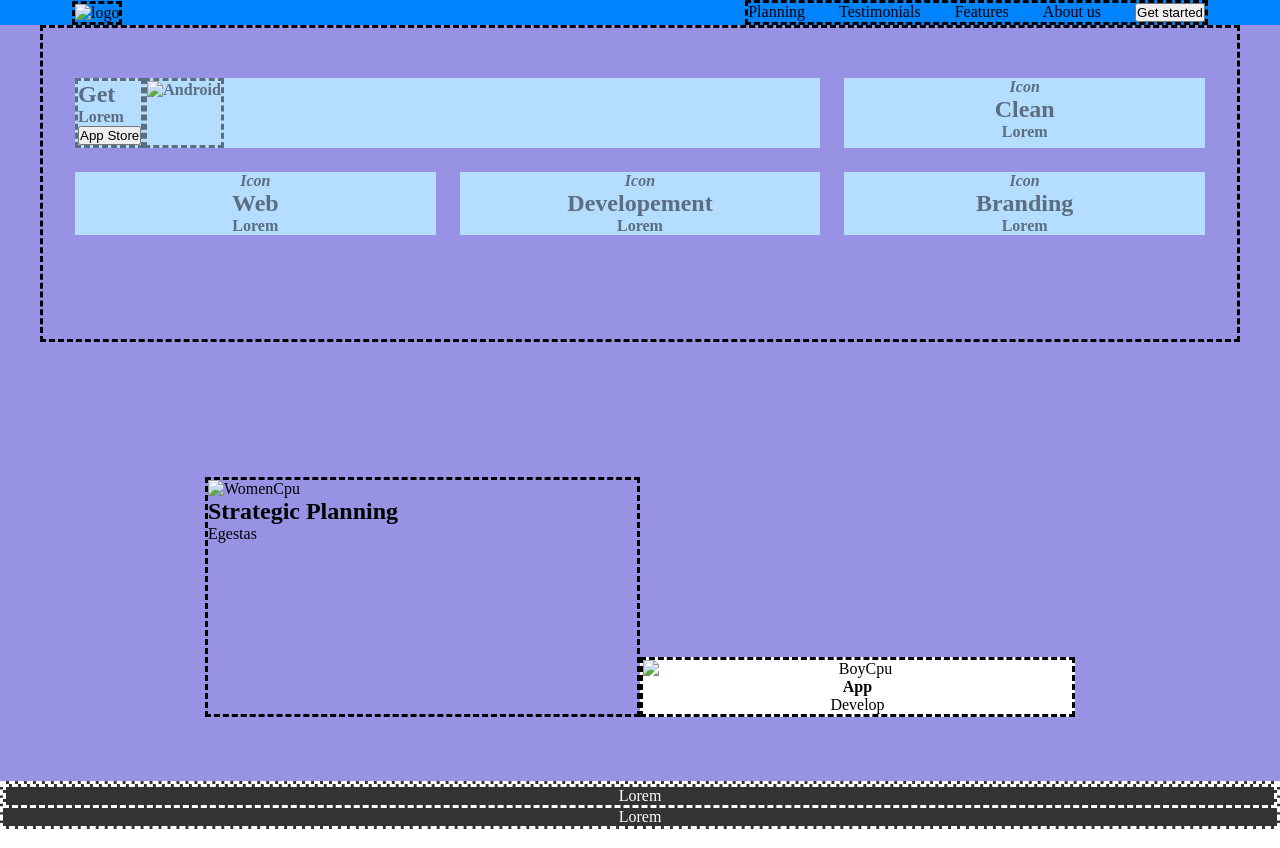
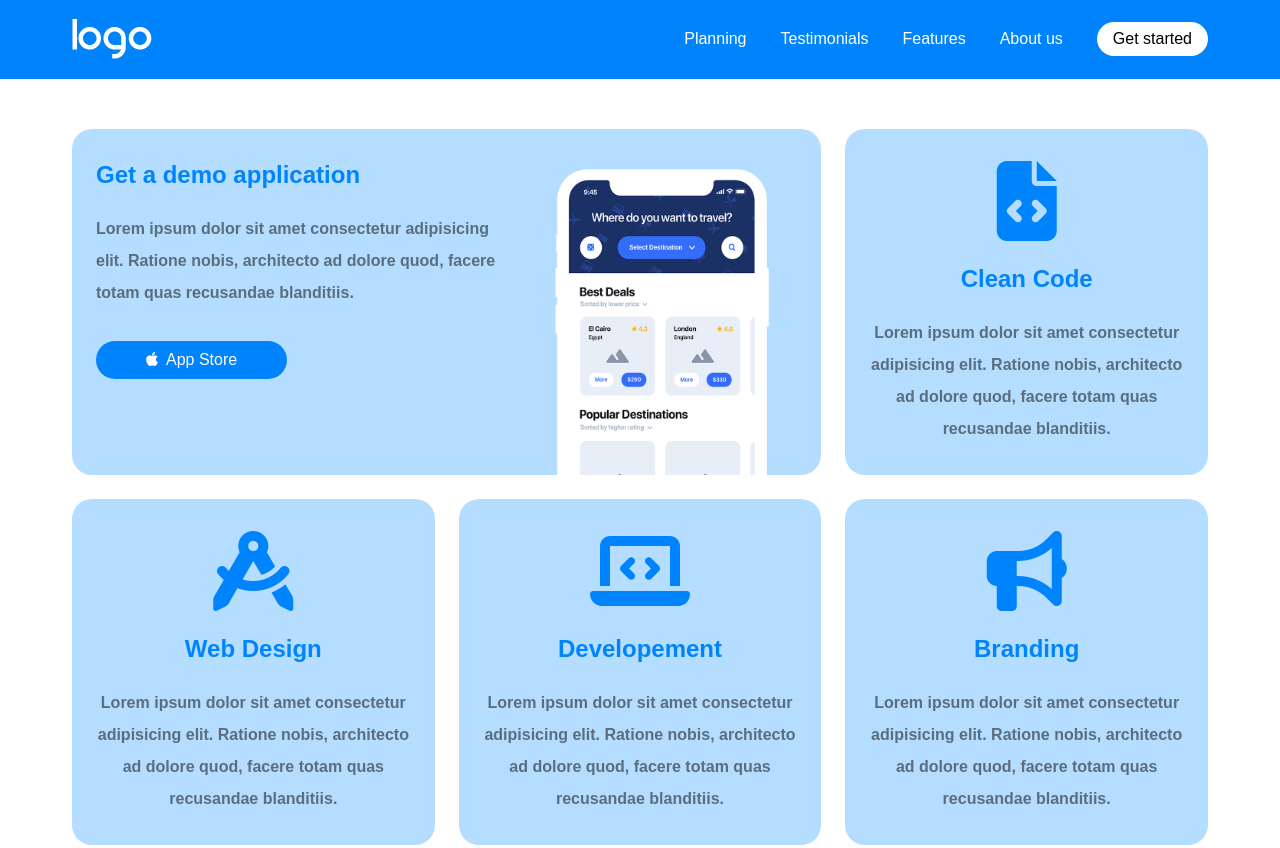
Before and after one commit to WebGCDev/htmlcss-responsive-layout, a plain HTML site: page index.html in a window 1280 px wide. Shown: the top 848 px of the page. Drawn offline with Linux system fonts and the light colour scheme.

Commit message:
feat:add header& section core business des-tab-cel

```diff
--- a/css/style.css
+++ b/css/style.css
@@ -5,6 +5,7 @@ Reset
 */
 
 * {
+  font-family: 'PT+Sans', sans-serif;
   margin: 0;
   padding: 0;
   box-sizing: border-box;
@@ -25,6 +26,11 @@ ul {
 
 section:nth-of-type(even) {
   background-color: var(--bluebell);
+}
+
+button {
+  background-color: unset;
+  border: unset;
 }
 
 /*
@@ -49,7 +55,13 @@ Debug
 */
 
 .col {
-  border-style: dashed;
+  /* border-style: dashed; */
+}
+
+.btn {
+  padding: 8px 16px;
+  border-radius: 20px;
+  background-color: white;
 }
 
 /*
@@ -73,7 +85,7 @@ Common
   align-self: stretch;
 }
 
-section {
+section:nth-of-type(even) {
   background-color: var(--bluebell);
 }
 
@@ -92,19 +104,29 @@ Header
 header .container {
   align-items: center;
   justify-content: space-between;
+  padding-top: 19px;
+  padding-top: 19px;
 }
 
 header {
   background-color: var(--blue);
+  padding-bottom: 20px;
 }
 
 header .container ul {
+  color: white;
   gap: 34px;
+  align-items: center;
 }
 
 header .container .col .bars {
   color: white;
   display: none;
+  font-size: 1.25rem;
+}
+
+header .container .btn {
+  font-size: 1rem;
 }
 
 /*
@@ -116,26 +138,71 @@ Main
 /* Sezione core-business */
 
 .core-business .container {
-  flex-direction: column;
+  flex-wrap: wrap;
   padding: 50px 32px 104px;
-  border-style: dashed;
+  gap: 24px;
+  /* border-style: dashed; */
 }
 
-.core-business .container .row,
-.core-business .container {
-  gap: 24px;
-}
-
-.core-business .container .row .element {
+.core-business .container .element {
   color: var(--wedgewood);
   background-color: var(--cornflowerblue);
   text-align: center;
   font-weight: bold;
+  border-radius: 20px;
+  padding: 32px 24px 30px;
 }
 
-.core-business .container .row:first-child .element:first-child {
+.core-business .container .element:first-child {
   text-align: start;
   flex-grow: 1;
+}
+
+.core-business .container .element p {
+  line-height: 2rem;
+}
+
+.core-business .container .element h2 {
+  font-size: 24px;
+  margin-bottom: 24px;
+  color: var(--blue);
+}
+
+.core-business .container .element i {
+  padding-bottom: 24px;
+  font-size: 80px;
+  color: var(--blue);
+}
+
+.core-business .container:first-child .element:first-child {
+  text-align: start;
+  padding-bottom: 0;
+  width: calc(((100% - 48px) / 3) * 2 + 24px);
+}
+
+.core-business .container:first-child .element:first-child .col.sx {
+  padding-bottom: 62px;
+  padding-right: 28px;
+}
+
+.core-business .container:first-child .element:first-child .col.sx button {
+  color: white;
+  background-color: var(--blue);
+  padding: 10px 50px;
+  font-size: inherit;
+  margin-top: 32px;
+}
+
+.core-business .container:first-child .element:first-child .col.sx button i {
+  color: white;
+  font-size: inherit;
+  padding-bottom: 0;
+  padding-right: 8px;
+}
+
+.core-business.container:first-child .element:first-child .col.dx {
+  padding-right: 54px;
+  align-items: flex-end;
 }
 
 /* Fine Sezione core-business */
@@ -165,7 +232,7 @@ Footer
 */
 
 footer .credits p:first-child {
-  border-style: dashed;
+  /* border-style: dashed; */
 }
 
 footer {
@@ -176,7 +243,7 @@ footer {
 footer .credits {
   color: white;
   text-align: center;
-  border-style: dashed;
+  /* border-style: dashed; */
 }
 
 /*
@@ -196,8 +263,16 @@ Media Queries
     display: none;
   }
 
-  .core-business .container .row .element {
+  .core-business .container .element {
     flex-direction: column;
+  }
+
+  .core-business .container:first-child .element:first-child .col.dx {
+    width: 65%;
+  }
+
+  .core-business .container .element i {
+    font-size: 70px;
   }
 
   /* Planning */
@@ -218,14 +293,27 @@ Media Queries
 @media screen and (max-width: 768px) {
   .core-business .container {
     padding-bottom: 82px;
-  }
-
-  .core-business .container .row {
     flex-direction: column;
   }
 
-  .core-business .container .row .element {
+  .core-business .container .element,
+  .core-business .container:first-child .element:first-child {
     width: 100%;
+  }
+
+  .core-business .container .element,
+  .core-business .container:first-child .element:first-child .col.dx {
+    width: 100%;
+    padding-right: 0;
+  }
+
+  .core-business .container:first-child .element:first-child .col.sx button {
+    font-size: 16px;
+  }
+
+  .core-business .container .element p {
+    line-height: 24px;
+    font-size: 14px;
   }
 
   /* Planning */
--- a/index.html
+++ b/index.html
@@ -4,6 +4,15 @@
     <meta charset="UTF-8" />
     <meta name="viewport" content="width=device-width, initial-scale=1.0" />
     <title>Responsive Layout</title>
+
+    <!-- Font Google PtSans -->
+    <link rel="preconnect" href="https://fonts.googleapis.com" />
+    <link rel="preconnect" href="https://fonts.gstatic.com" crossorigin />
+    <link
+      href="https://fonts.googleapis.com/css2?family=PT+Sans:ital,wght@0,400;0,700;1,400;1,700&display=swap"
+      rel="stylesheet"
+    />
+    <!-- /Font Google PtSans -->
 
     <!-- Font Awesome -->
     <link
@@ -29,7 +38,7 @@
     <header>
       <div class="container flex">
         <div class="col">
-          <img src="" alt="logo" />
+          <img src="img/logo.png" alt="logo" />
         </div>
         <div class="dx col flex">
           <ul class="flex">
@@ -37,9 +46,9 @@
             <li><a href="#"></a>Testimonials</li>
             <li><a href="#"></a>Features</li>
             <li><a href="#"></a>About us</li>
-            <li><button>Get started</button></li>
+            <li><button class="btn">Get started</button></li>
           </ul>
-          <div class="bars"><i class="fa-solid fa-bars"></i></div>
+          <button class="bars"><i class="fa-solid fa-bars"></i></button>
         </div>
       </div>
     </header>
@@ -50,39 +59,57 @@
       <!-- Sezione core-business -->
       <section class="core-business">
         <div class="container flex">
-          <div class="row flex">
           <div class="element flex">
             <div class="col sx">
-                <h2>Get</h2>
-                <p>Lorem</p>
-                <button>App Store</button>
+              <h2>Get a demo application</h2>
+              <p>
+                Lorem ipsum dolor sit amet consectetur adipisicing elit. Ratione
+                nobis, architecto ad dolore quod, facere totam quas recusandae
+                blanditiis.
+              </p>
+              <button class="btn">
+                <i class="fa-brands fa-apple"></i>App Store
+              </button>
             </div>
-              <div class="col dx">
-                <img src="" alt="Android" />
+            <div class="col dx flex">
+              <img src="img/phone.png" alt="Android" />
             </div>
           </div>
           <div class="element">
-              <i>Icon</i>
-              <h2>Clean</h2>
-              <p>Lorem</p>
-            </div>
-          </div>
-          <div class="row flex">
-            <div class="element">
-              <i>Icon</i>
-              <h2>Web</h2>
-              <p>Lorem</p>
+            <i class="fa-solid fa-file-code"></i>
+            <h2>Clean Code</h2>
+            <p>
+              Lorem ipsum dolor sit amet consectetur adipisicing elit. Ratione
+              nobis, architecto ad dolore quod, facere totam quas recusandae
+              blanditiis.
+            </p>
           </div>
           <div class="element">
-              <i>Icon</i>
-              <h2>Developement</h2>
-              <p>Lorem</p>
+            <i class="fa-solid fa-compass-drafting"></i>
+            <h2>Web Design</h2>
+            <p>
+              Lorem ipsum dolor sit amet consectetur adipisicing elit. Ratione
+              nobis, architecto ad dolore quod, facere totam quas recusandae
+              blanditiis.
+            </p>
           </div>
           <div class="element">
-              <i>Icon</i>
+            <i class="fa-solid fa-laptop-code"></i>
+            <h2>Developement</h2>
+            <p>
+              Lorem ipsum dolor sit amet consectetur adipisicing elit. Ratione
+              nobis, architecto ad dolore quod, facere totam quas recusandae
+              blanditiis.
+            </p>
+          </div>
+          <div class="element">
+            <i class="fa-solid fa-bullhorn"></i>
             <h2>Branding</h2>
-              <p>Lorem</p>
-            </div>
+            <p>
+              Lorem ipsum dolor sit amet consectetur adipisicing elit. Ratione
+              nobis, architecto ad dolore quod, facere totam quas recusandae
+              blanditiis.
+            </p>
           </div>
         </div>
       </section>
```
Also changed, not shown: img/logo.png (added), img/phone.png (added). Lines whose indentation alone changed are shown as unchanged.
